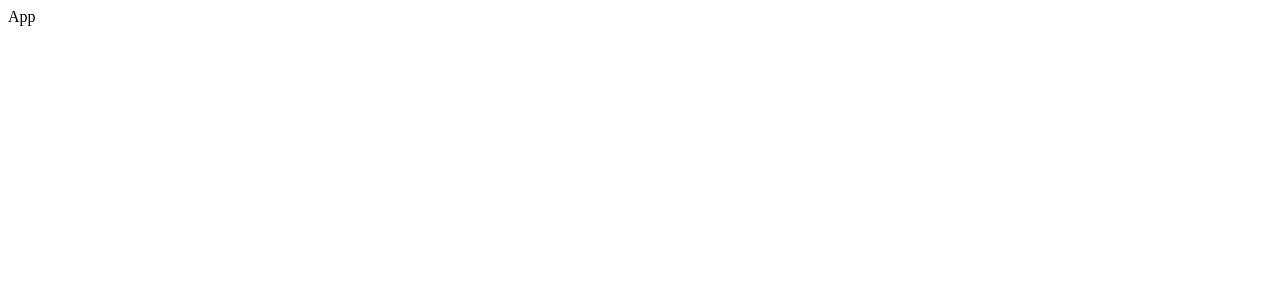
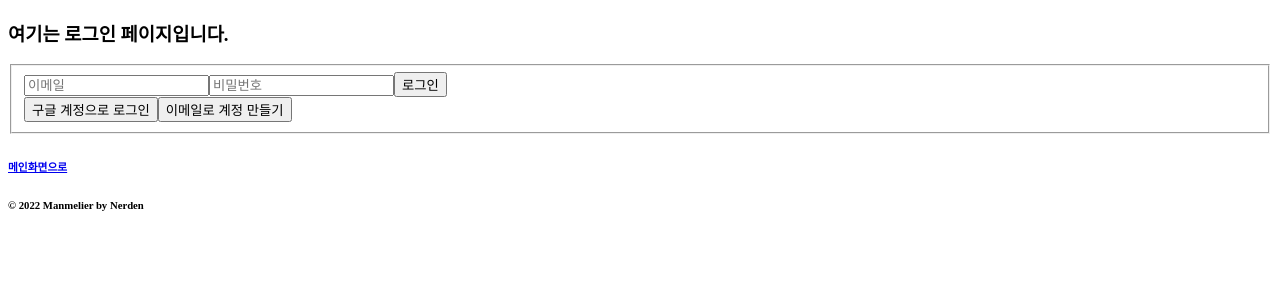
Before and after one commit to NerdenAtelier/manmelier, a React (Create React App) app: page /login in a window 1280 px wide. Shown: the top 300 px of the page. Built offline with nearby package versions, Linux system fonts and the light colour scheme; no server answers.

Commit message:
until 220214

```diff
--- /dev/null
+++ b/jsconfig.json
@@ -0,0 +1,6 @@
+{
+  "compilerOptions": {
+    "baseUrl": "src"
+  },
+  "include": ["src"]
+}
--- a/package.json
+++ b/package.json
@@ -6,8 +6,10 @@
     "@testing-library/jest-dom": "^5.16.2",
     "@testing-library/react": "^12.1.2",
     "@testing-library/user-event": "^13.5.0",
+    "firebase": "^9.6.6",
     "react": "^17.0.2",
     "react-dom": "^17.0.2",
+    "react-router-dom": "^6.2.1",
     "react-scripts": "5.0.0",
     "web-vitals": "^2.1.4"
   },
--- a/src/App.js
+++ /dev/null
@@ -1,5 +0,0 @@
-function App() {
-  return <div>App</div>;
-}
-
-export default App;
--- /dev/null
+++ b/src/components/App.js
@@ -0,0 +1,19 @@
+import { useState } from "react";
+import AppRouter from "components/AppRouter";
+import { authService } from "fbsetup";
+
+function App() {
+  const [isSignedIn, setIsSignedIn] = useState(false);
+  console.log(authService.currentUser);
+
+  return (
+    <>
+      <AppRouter isSignedIn={isSignedIn} />
+      <footer>
+        <h6>&copy; {new Date().getFullYear()} Manmelier by Nerden</h6>
+      </footer>
+    </>
+  );
+}
+
+export default App;
--- /dev/null
+++ b/src/components/AppRouter.js
@@ -0,0 +1,18 @@
+import { BrowserRouter, Routes, Route } from "react-router-dom";
+import Home from "routes/Home";
+import Login from "routes/Login";
+import Register from "routes/Register";
+
+const AppRouter = ({ isSignedIn }) => {
+  return (
+    <BrowserRouter>
+      <Routes>
+        <Route path="/" element={<Home isSignedIn={isSignedIn} />} />
+        <Route path="/login" element={<Login />} />
+        <Route path="/register" element={<Register />} />
+      </Routes>
+    </BrowserRouter>
+  );
+};
+
+export default AppRouter;
--- /dev/null
+++ b/src/components/UpperNavi.js
@@ -0,0 +1,18 @@
+import { Link } from "react-router-dom";
+
+const UpperNavi = () => {
+  return (
+    <nav>
+      <ul>
+        <li>
+          <Link to="/">만믈리에 메인화면</Link>
+        </li>
+        <li>
+          <Link to="/login">로그인</Link>
+        </li>
+      </ul>
+    </nav>
+  );
+};
+
+export default UpperNavi;
--- /dev/null
+++ b/src/fbsetup.js
@@ -0,0 +1,23 @@
+// Import the functions you need from the SDKs you need
+import { initializeApp } from "firebase/app"; //파이어베이스 초기화
+import { getAuth } from "firebase/auth"; //인증 모듈
+import { getFirestore } from "firebase/firestore"; //Firestore 사용 모듈
+
+// TODO: Add SDKs for Firebase products that you want to use
+// https://firebase.google.com/docs/web/setup#available-libraries
+
+// Your web app's Firebase configuration
+const firebaseConfig = {
+  apiKey: process.env.REACT_APP_API_KEY,
+  authDomain: process.env.REACT_APP_AUTH_DOMAIN,
+  projectId: process.env.REACT_APP_PROJECT_ID,
+  storageBucket: process.env.REACT_APP_STORAGE_BUCKET,
+  messagingSenderId: process.env.REACT_APP_MESSAGING_SENDER_ID,
+  appId: process.env.REACT_APP_APP_ID,
+};
+
+// Initialize Firebase
+const app = initializeApp(firebaseConfig);
+
+export const authService = getAuth(); //인증 서비스
+export const dbService = getFirestore(); //데이터베이스 서비스
--- a/src/index.js
+++ b/src/index.js
@@ -1,6 +1,6 @@
 import React from "react";
 import ReactDOM from "react-dom";
-import App from "./App";
+import App from "components/App";
 
 ReactDOM.render(
   <React.StrictMode>
--- /dev/null
+++ b/src/routes/Home.js
@@ -0,0 +1,12 @@
+import UpperNavi from "components/UpperNavi";
+
+const Home = ({ isSignedIn }) => {
+  return (
+    <>
+      <UpperNavi />
+      <h1>여기가 기본 메인페이지입니다.</h1>
+    </>
+  );
+};
+
+export default Home;
--- /dev/null
+++ b/src/routes/Login.js
@@ -0,0 +1,100 @@
+import { useState } from "react";
+import { Link } from "react-router-dom";
+import { authService } from "fbsetup";
+import {
+  signInWithEmailAndPassword,
+  GoogleAuthProvider,
+  TwitterAuthProvider,
+  FacebookAuthProvider,
+  signInWithPopup,
+} from "firebase/auth";
+
+const Login = () => {
+  const [email, setEmail] = useState("");
+  const [password, setPassword] = useState("");
+
+  const changeHandler = (event) => {
+    console.log(event.target.value);
+    const {
+      target: { name, value },
+    } = event;
+    if (name === "email") {
+      setEmail(value);
+    } else if (name === "password") {
+      setPassword(value);
+    }
+  };
+
+  const submitHandler = (event) => {
+    event.preventDefault();
+    try {
+      let data;
+      data = signInWithEmailAndPassword(authService, email, password);
+    } catch (error) {
+      console.log(error);
+    }
+  };
+
+  const socialLoginHandler = async (event) => {
+    const {
+      target: { name },
+    } = event;
+
+    let provider;
+    if (name === "google") {
+      provider = new GoogleAuthProvider();
+    } else if (name === "twitter") {
+      provider = new TwitterAuthProvider();
+    } else if (name === "facebook") {
+      provider = new FacebookAuthProvider();
+    }
+
+    const data = signInWithPopup(authService, provider);
+  };
+
+  return (
+    <>
+      <div>
+        <h3>여기는 로그인 페이지입니다.</h3>
+      </div>
+      <div>
+        <fieldset>
+          <form autoComplete="off" onSubmit={submitHandler}>
+            <input
+              name="email"
+              type="email"
+              placeholder="이메일"
+              value={email}
+              onChange={changeHandler}
+              required
+            />
+            <input
+              name="password"
+              type="password"
+              placeholder="비밀번호"
+              value={password}
+              onChange={changeHandler}
+              required
+            />
+            <input type="submit" value="로그인" />
+          </form>
+          <div>
+            <button onClick={socialLoginHandler} name="google">
+              구글 계정으로 로그인
+            </button>
+            <Link to="/register">
+              <button>이메일로 계정 만들기</button>
+            </Link>
+          </div>
+        </fieldset>
+      </div>
+      <div>
+        <Link to="/">
+          <h6>메인화면으로</h6>
+        </Link>
+      </div>
+    </>
+  );
+};
+
+export default Login;
--- /dev/null
+++ b/src/routes/Register.js
@@ -0,0 +1,66 @@
+import { useState } from "react";
+import { createUserWithEmailAndPassword } from "firebase/auth";
+import { authService } from "fbsetup";
+import { useNavigate } from "react-router-dom";
+
+const Register = () => {
+  const [email, setEmail] = useState("");
+  const [password, setPassword] = useState("");
+  const history = useNavigate();
+
+  //input 필드에 변화가 생길 때 작동하는 함수
+  const changeHandler = (event) => {
+    const {
+      target: { name, value },
+    } = event;
+    if (name === "email") {
+      setEmail(value);
+    } else if (name === "password") {
+      setPassword(value);
+    }
+  };
+
+  //form에서 submit이 발생할 때 작동하는 함수
+  const submitHandler = async (event) => {
+    event.preventDefault();
+    try {
+      let data;
+      data = await createUserWithEmailAndPassword(authService, email, password);
+      console.log(data);
+      if (data) {
+        window.alert("만믈리에 가족이 되신 것을 환영합니다.");
+        history("/login");
+      }
+    } catch (error) {
+      console.log(error);
+    }
+  };
+
+  return (
+    <div>
+      <fieldset>
+        <form autoComplete="off" onSubmit={submitHandler}>
+          <input
+            name="email"
+            type="email"
+            placeholder="Email"
+            value={email}
+            onChange={changeHandler}
+            required
+          />
+          <input
+            name="password"
+            type="password"
+            placeholder="Password"
+            value={password}
+            onChange={changeHandler}
+            required
+          />
+          <input type="submit" value="계정 만들기" />
+        </form>
+      </fieldset>
+    </div>
+  );
+};
+
+export default Register;
```
Also changed, not shown: 2 other files (tests, documents, lock files or other folders).
